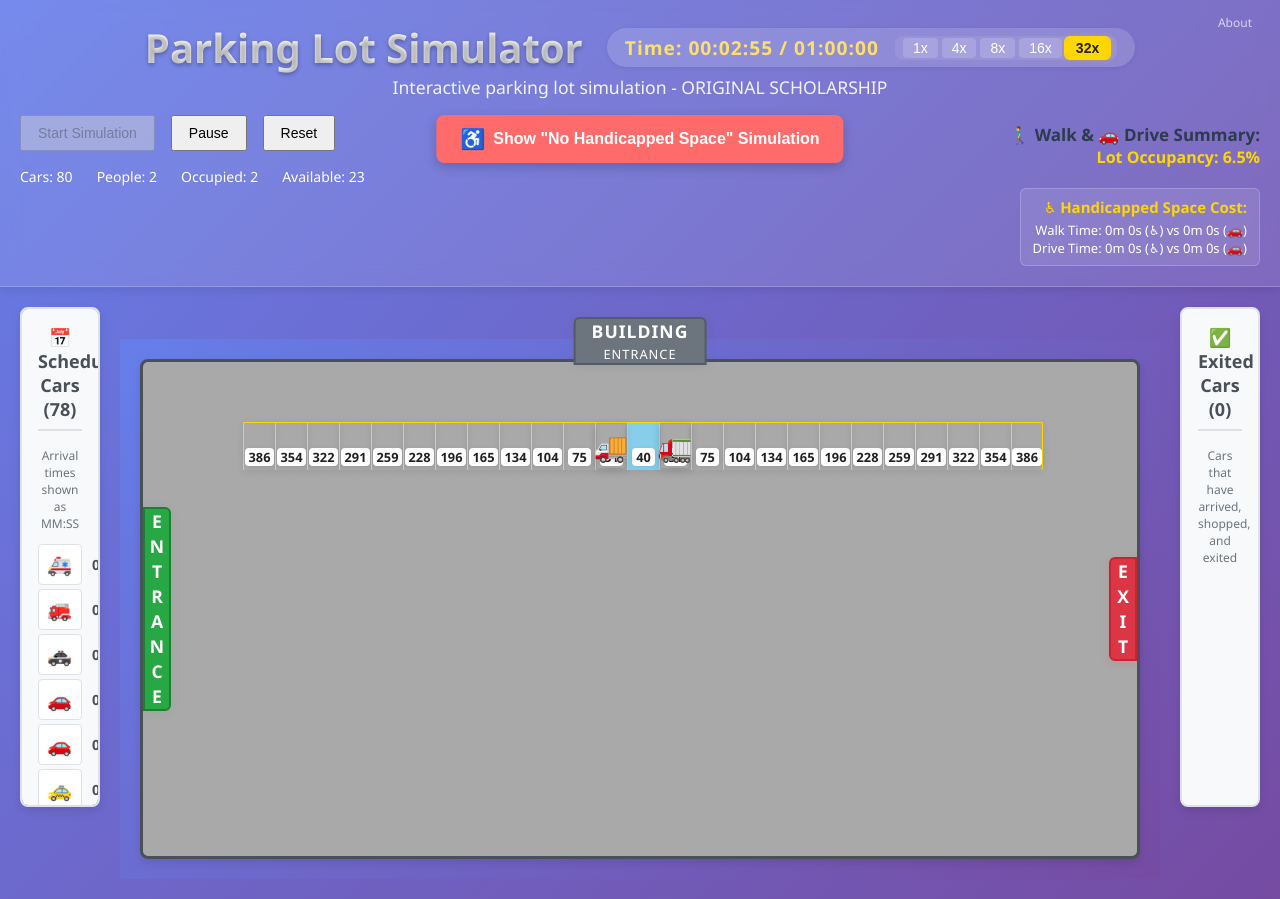
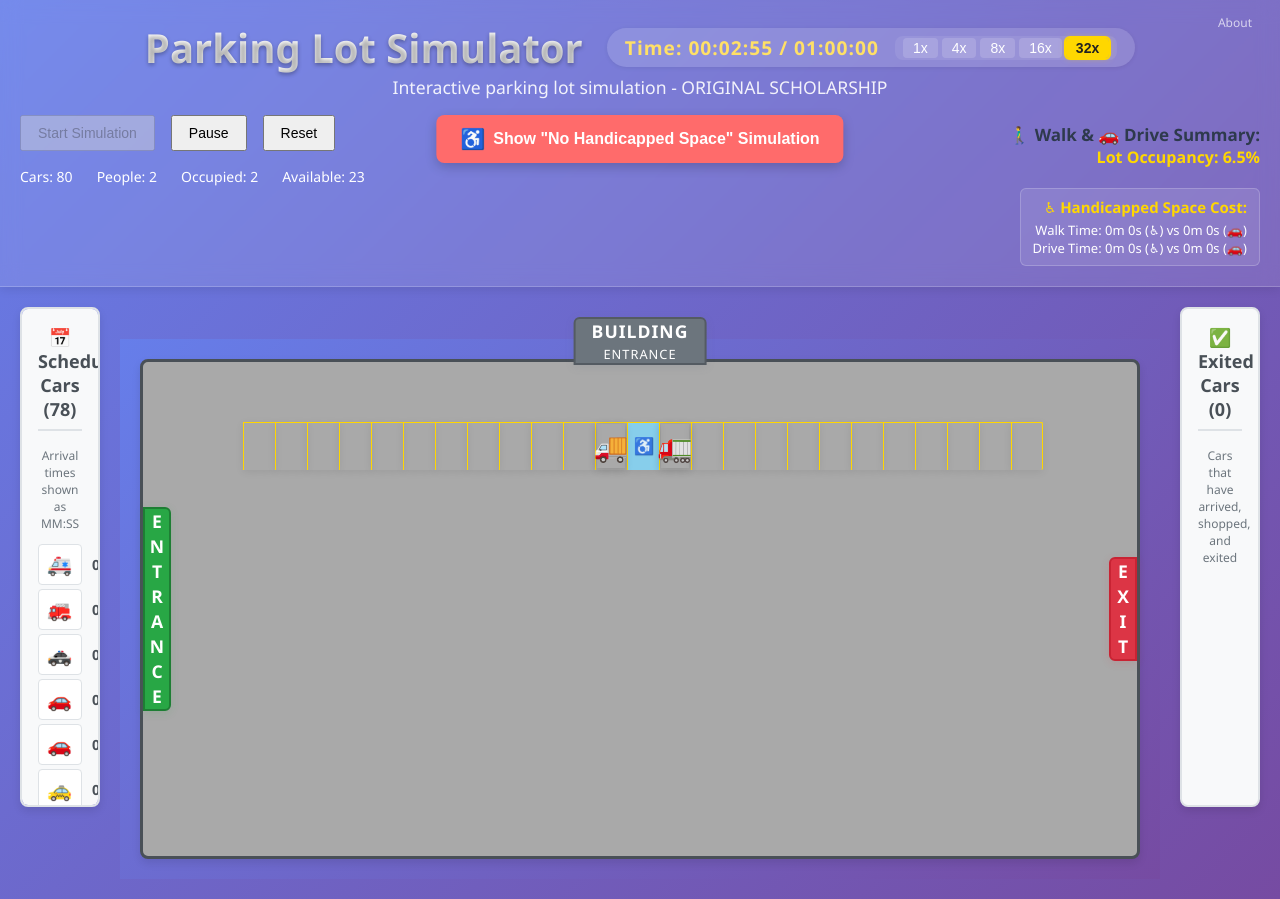
Before and after one commit to josephecombs/parking-lot-simulator, a React (Create React App) app: page / in a window 1280 px wide. Built offline with nearby package versions, Linux system fonts and the light colour scheme.

Commit message:
better styling of thing

```diff
--- a/src/components/ParkingLotSpace.js
+++ b/src/components/ParkingLotSpace.js
@@ -13,6 +13,33 @@ const ParkingLotSpace = ({ space, isLast, onSpaceHover, onSpaceLeave, time }) =>
 
   // Set background color based on handicapped status
   const backgroundColor = space.handicapped ? '#87CEEB' : 'transparent'; // Light blue for handicapped
+
+  // Create handicapped symbol background for unoccupied handicapped spots
+  const getBackgroundStyle = () => {
+    if (space.handicapped && !space.isOccupied) {
+      // Create a data URL for the handicapped symbol
+      const symbol = '♿';
+      const canvas = document.createElement('canvas');
+      const ctx = canvas.getContext('2d');
+      canvas.width = 24;
+      canvas.height = 24;
+      ctx.font = '20px Arial';
+      ctx.fillStyle = 'rgba(255, 255, 255, 0.8)';
+      ctx.textAlign = 'center';
+      ctx.textBaseline = 'middle';
+      ctx.fillText(symbol, 12, 12);
+
+      const dataURL = canvas.toDataURL();
+
+      return {
+        backgroundImage: `url(${dataURL})`,
+        backgroundSize: '20px 20px',
+        backgroundPosition: 'center',
+        backgroundRepeat: 'no-repeat',
+      };
+    }
+    return {};
+  };
 
   return (
     <div
@@ -39,11 +66,14 @@ const ParkingLotSpace = ({ space, isLast, onSpaceHover, onSpaceLeave, time }) =>
         cursor: 'pointer',
         transition: 'box-shadow 0.2s',
         boxShadow: '0 2px 8px rgba(0,0,0,0.08)',
+        ...getBackgroundStyle(),
       }}
       onMouseEnter={onSpaceHover}
       onMouseLeave={onSpaceLeave}
     >
-      <span className="walk-distance" style={{
+      <span
+        className="walk-distance"
+        style={{
           marginBottom: '4px',
           background: 'white',
           color: '#222',
@@ -52,7 +82,10 @@ const ParkingLotSpace = ({ space, isLast, onSpaceHover, onSpaceLeave, time }) =>
           fontWeight: 600,
           fontSize: '0.8rem',
           boxShadow: '0 1px 4px rgba(0,0,0,0.08)'
-      }}>{Math.round(walkDistance)}</span>
+        }}
+      >
+
+      </span>
     </div>
   );
 };
```
Lines whose indentation alone changed are shown as unchanged.
